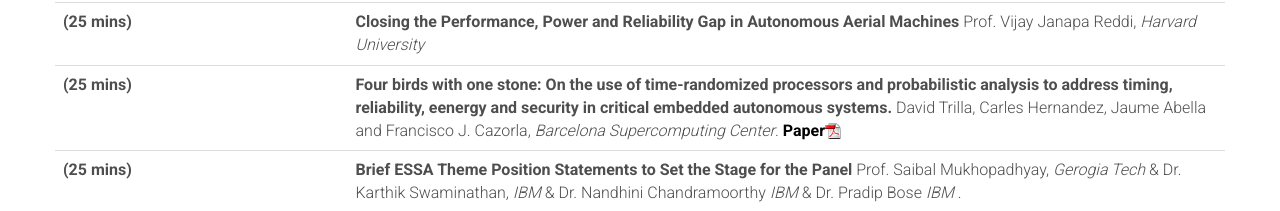
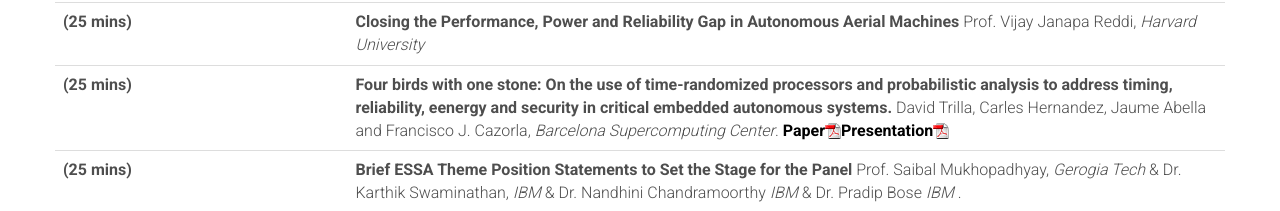
Before and after one commit to augustojv/essa-workshop, a website: page index.html in a window 1280 px wide. Shown: the part 3879-4090 px from the top of the page. Drawn offline with Linux system fonts and the light colour scheme; files whose address does not match are found by name.

Commit message:
added presentation

```diff
--- a/index.html
+++ b/index.html
@@ -501,7 +501,7 @@
 			<tr>
 			  <th> (25 mins) </th>
 			  <td><strong> Four birds with one stone: On the use of time-randomized processors and probabilistic analysis to address timing, reliability, eenergy and security in critical embedded autonomous systems.</strong> David Trilla, Carles Hernandez, Jaume Abella and Francisco J. Cazorla, <i>Barcelona Supercomputing Center</i>.
-				  <a href="./assets/files/ESSA19_4.pdf"><strong>Paper</strong><img src="./assets/images/pdf.gif"></a></td>
+				  <a href="./assets/files/ESSA19_4.pdf"><strong>Paper</strong><img src="./assets/images/pdf.gif"></a><a href="./assets/files/ESSA19_4p.pdf"><strong>Presentation</strong><img src="./assets/images/pdf.gif"></a></td>
 			</tr>
 			<tr>
 			  <th> (25 mins)</th>
```
Also changed, not shown: 1 other file.
